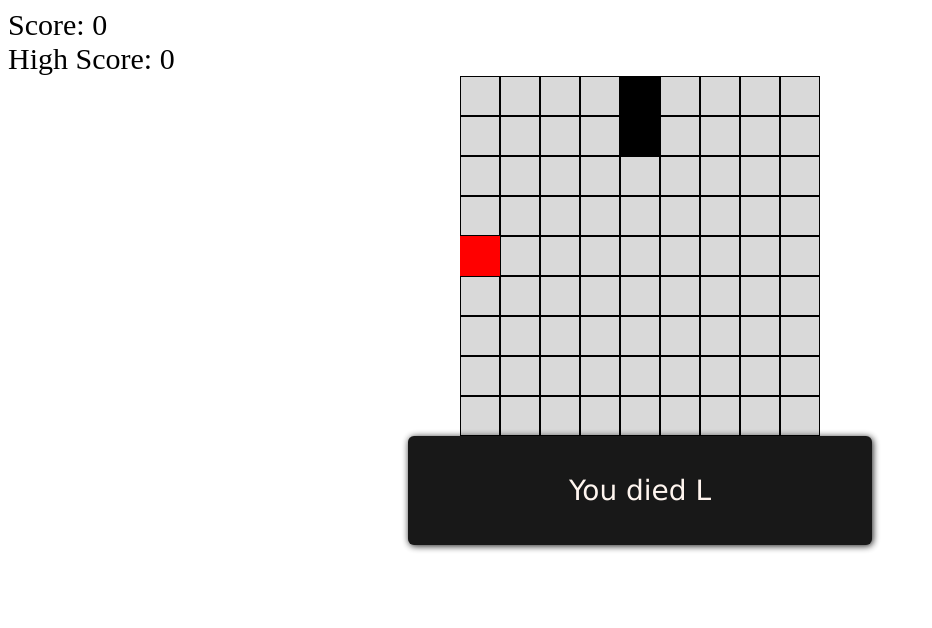
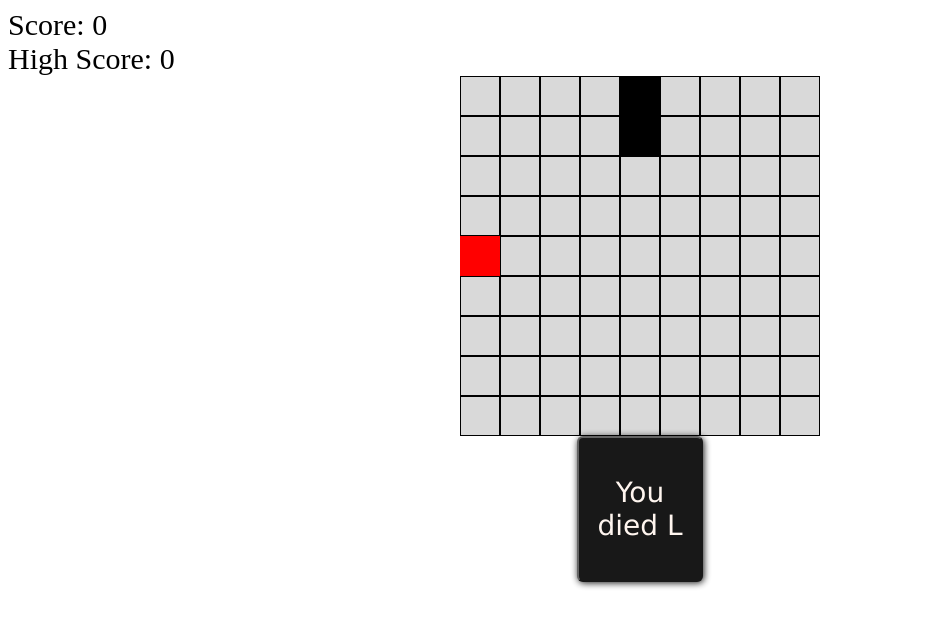
Before and after one commit to MiginsMC/SnakeGame, a React app: page / in a window 1280 px wide. Shown: the whole page, without its empty margins (0-932 px from the left). Built offline with nearby package versions, Linux system fonts and the light colour scheme.

Commit message:
Make death box a button to restart

```diff
--- a/src/index.css
+++ b/src/index.css
@@ -60,6 +60,7 @@ ol, ul {
 }
 
 .text-block1 {
+  cursor: pointer;
   -webkit-border-radius: 6px;
   -moz-border-radius: 6px;
   border-radius: 6px;
@@ -75,8 +76,8 @@ ol, ul {
   color: #FFF5EE;
   text-align: center;
   outline: 0px solid #000000;
-  margin-left: 400px;
-  margin-right: 400px;
-  /* margin-bottom: 400px;
-  margin-top: 400px; */
+  display: block;
+  margin-left: auto;
+  margin-right: auto;
+  width: 10%;
 }
--- a/src/index.js
+++ b/src/index.js
@@ -73,9 +73,6 @@ class Game extends Component {
   }
 
   includes(x, y) {
-    // this.props.on.some(
-    //   (o) => o.posX === this.props.posX && o.posY === this.props.posY
-    // )
     if (this.state.on.some((e) => e.posX === x && e.posY === y)) {
       return true;
     }
@@ -180,6 +177,30 @@ class Game extends Component {
     setTimeout(() => this.timeout(), 175);
   }
 
+  restart() {
+    console.log("restarting")
+    if (this.disabled === false) return;
+    console.log(this.state);
+    this.setState({
+      on: [
+        {
+          posX: 4,
+          posY: 5,
+          direction: 0,
+        },
+        {
+          posX: 4,
+          posY: 4,
+          direction: 0,
+        },
+      ],
+      red: [Math.floor(Math.random() * 9), Math.floor(Math.random() * 9)],
+      direction: 0,
+      disabled: false,
+      score: 0,
+    }, () => this.timeout());
+  }
+
   render() {
     const items = [];
     for (let i = 0; i < 9; i++) {
@@ -196,13 +217,14 @@ class Game extends Component {
         High Score: {localStorage.getItem("score") || this.state.score}
         <div className="layout">
           <div className="game-board">{items}</div>
-          <div
+          <button type="button"
             className={
               this.state.disabled === true ? "text-block1" : "text-block"
             }
+            onClick={ () => this.restart()}
           >
             <p>You died L</p>
-          </div>
+          </button>
         </div>
       </div>
     );
```
